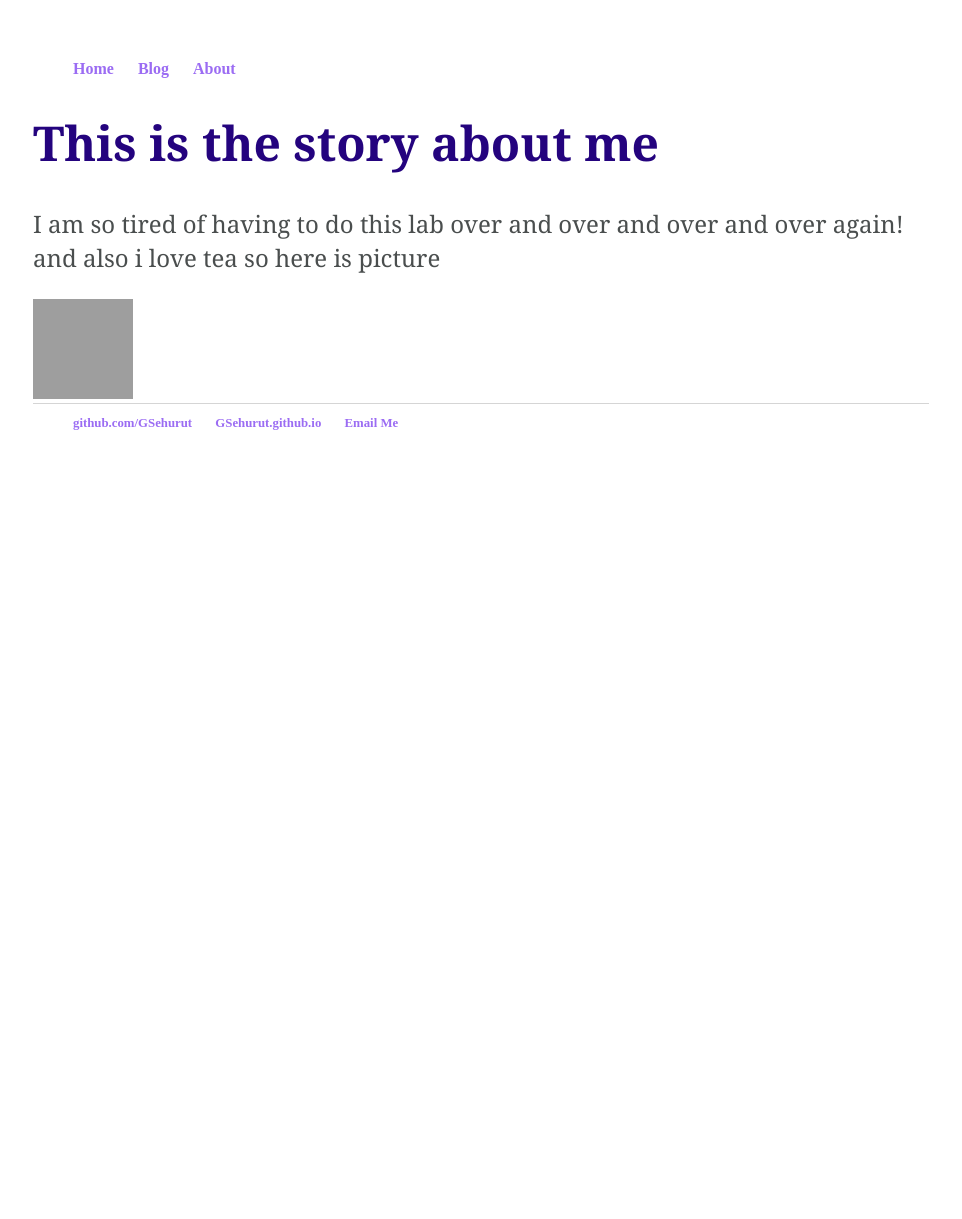
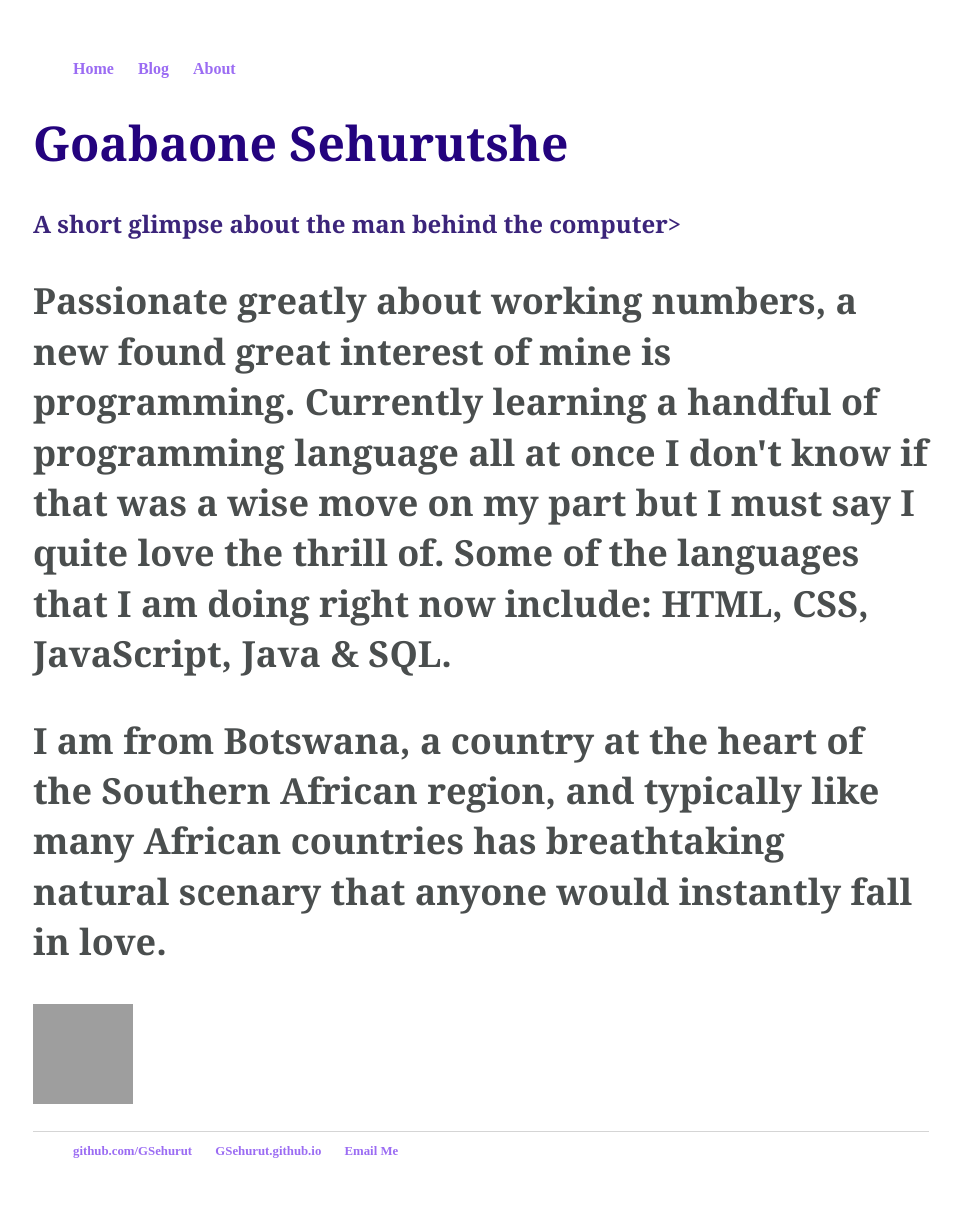
Before and after one commit to GSehurut/GSehurut.github.io, a Jekyll site: the page built from about/index.html, in a window 1280 px wide. Shown: the whole page, without its empty margins (159-1121 px from the left). Built offline with Jekyll 4.4.1, drawn with Linux system fonts in a browser that asks for light colours; before the commit the page ends 900 px from its top, so only the background shows below that; grey boxes are pictures that could not be loaded.

Commit message:
Update index.html

```diff
--- a/about/index.html
+++ b/about/index.html
@@ -3,7 +3,9 @@ layout: default
 title: Web Programming About
 ---
 <div class="blurb">
-    <h1>This is the story about me</h1>
-    <p>I am so tired of having to do this lab over and over and over and over again! and also i love tea so here is picture</p>
+    <h1>Goabaone Sehurutshe</h1>
+    <h2>A short glimpse about the man behind the computer>
+    <p>Passionate greatly about working numbers, a new found great interest of mine is programming. Currently learning a handful of programming language all at once I don't know if that was a wise move on my part but I must say I quite love the thrill of. Some of the languages that I am doing right now include: HTML, CSS, JavaScript, Java & SQL.</p>
+    <p>I am from Botswana, a country at the heart of the Southern African region, and typically like many African countries has breathtaking natural scenary that anyone would instantly fall in love.</p>
     <img src="/pictures/tea.jpg" width = "100" height = "100">
 </div>
```
